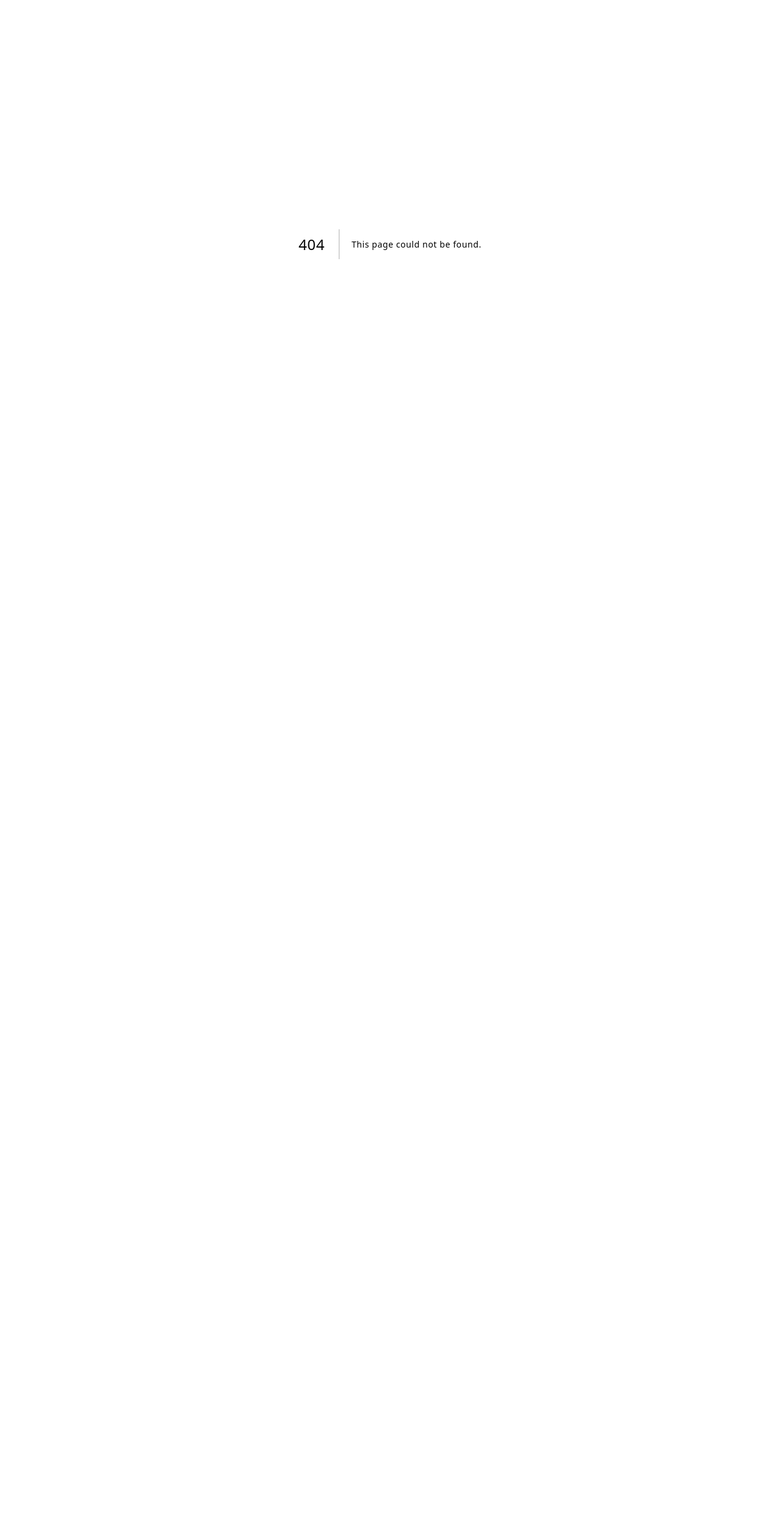
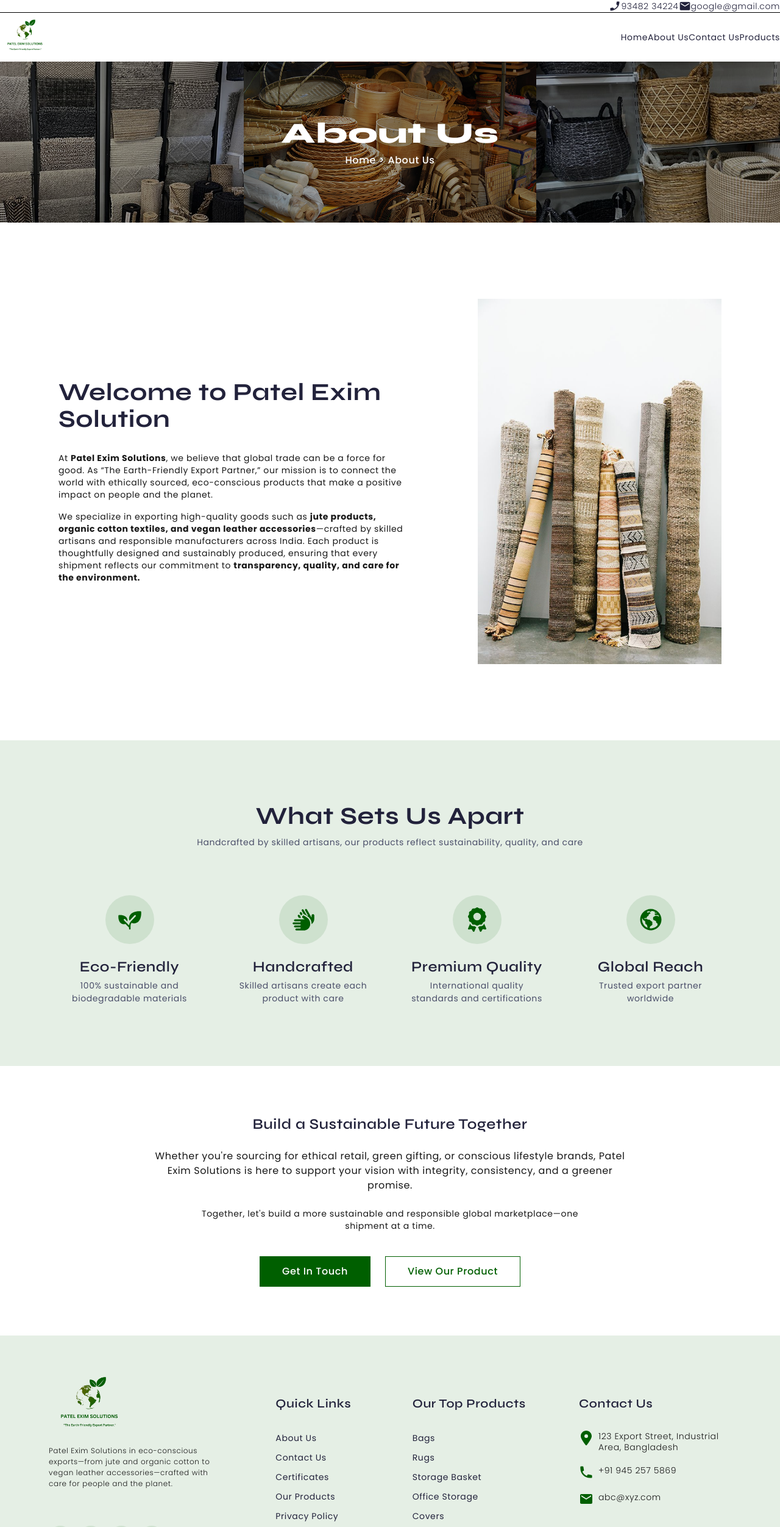
Before and after one commit to Patel-Exim-Solution/patel_exim_solution, a Next.js app in the folder patel-exim-solution/: page /about in a window 1280 px wide. Before the commit this address had no page. Shown: the top 2504 px of the page at 61% size. Before the commit the page ends 800 px from the top, so only its background shows below. Built offline with nearby package versions, Linux system fonts and the light colour scheme.

Commit message:
About US page Completed

```diff
--- /dev/null
+++ b/patel-exim-solution/src/app/about/page.js
@@ -0,0 +1,29 @@
+import AboutUsInfoDetails from "@/components/AboutUsInfoDetails";
+import Button from "@/components/Button";
+import ChooseUs from "@/components/ChooseUsSection";
+import HeaderPageTitle from "@/components/HeaderPageTitle";
+
+export default function About(){
+    return (
+        <div className="about-page-container">
+            <HeaderPageTitle title={'About Us'} parentPage={'Home'} />
+            <AboutUsInfoDetails imgPath="/images/products/curtains_list.png" />
+            <ChooseUs headerTitle="What Sets Us Apart" />
+            <div className="section-container">
+                <h3 className="title primary-text">
+                Build a Sustainable Future Together
+                </h3>
+                <p className="main-desc">
+                Whether you're sourcing for ethical retail, green gifting, or conscious lifestyle brands, Patel Exim Solutions is here to support your vision with integrity, consistency, and a greener promise.
+                </p>
+                <p className="sub-desc">
+                Together, let's build a more sustainable and responsible global marketplace—one shipment at a time.
+                </p>
+                <div className="action-btn-group">
+                <Button label="Get In Touch"  btnClassName="get-in-touch-action-btn primary" />
+                <Button label="View Our Product"  btnClassName="view-product-action-btn secondary" />
+                </div>
+            </div>
+        </div>
+    )
+}
--- a/patel-exim-solution/src/app/globals.scss
+++ b/patel-exim-solution/src/app/globals.scss
@@ -24,6 +24,8 @@
 //     --foreground: #0a0a0a;
 //   }
 // }
+
+// common design ---------------------------
 .primary-text{
   font-family: var(--font-syne);
   color: var(--primary-text-color);
@@ -84,8 +86,10 @@
    color: var(--secondary-text-color);
    margin-top: 8px;
   }
+  // common design ---------------------------
+
+  // home page desing
 .navbar-container{
-
   .top-navbar{
     border-bottom: 1px solid black;
   }
@@ -453,3 +457,98 @@
     font-weight: 600;
   }
 }
+
+// Header title design{
+  .header-page-title-container{
+    width: 100%;
+    height: 264px;
+    background-image: url('../../public/images/header_image.png');
+    background-size: cover;
+    background-position: center;
+    background-repeat: no-repeat;
+    position: relative;
+    display: flex;
+    align-items: center;
+    justify-content: center;
+    &::before{
+      content: '';
+      position: absolute;
+      top: 0;
+      left: 0;
+      width: 100%;
+      height: 100%;
+      background-color: rgba(0,0,0,.4);
+    }
+    .title-details-box{
+      z-index: 2;
+      position: relative;
+      text-align: center;
+      .page-title{
+        font-family: var(--font-syne);
+        font-size: 48px;
+        line-height: 54px;
+        font-weight: 800;
+        color: #ffffff;
+      }
+      .page-breadcrume-detail{
+        color: #ffffff;
+        font-size: 16px;
+        line-height: 22px;
+        font-weight: 500;
+        margin-top: 6px;
+      }
+    }
+  }
+
+// about us page design
+.about-page-container{
+  .about-us-info-details-section{
+    .details-section{
+      .about-us-desc{
+        margin-top: 32px;
+        .desc{
+          &:first-child{
+            margin-top: 0px;
+          }
+        }
+      }
+    }
+  }
+  .choose-us-section{
+    background-color: var(--primary-op-10);
+  }
+  .section-container{
+    padding: 80px 96px;
+    text-align: center;
+    display: flex;
+    flex-direction: column;
+    justify-content: center;
+    align-items: center;
+      .title{
+        font-size: 24px;
+        font-weight: 600;
+        line-height: 32px;
+      }
+      .main-desc{
+        margin-top: 24px;
+        font-size: 16px;
+        line-height: 24px;
+        font-weight: normal;
+        max-width: 775px;
+      }
+      .sub-desc{
+        margin-top: 24px;
+        font-size: 14px;
+        line-height: 20px;
+        font-weight: normal;
+        max-width: 680px;
+      }
+
+    .action-btn-group{
+margin-top: 40px;
+display: flex;
+align-items: center;
+gap: 24px;
+    }
+  }
+}
--- a/patel-exim-solution/src/app/layout.js
+++ b/patel-exim-solution/src/app/layout.js
@@ -1,5 +1,7 @@
 import { Poppins, Syne } from "next/font/google";
 import "./globals.scss";
+import Navbar from "@/components/Navbar";
+import Footer from "@/components/Footer";
 
 const poppins = Poppins({
   variable: "--font-poppins",
@@ -10,7 +12,7 @@
 const syne = Syne({
   variable: "--font-syne",
   subsets: ["latin"],
-  weight:['400','500','600','700']
+  weight:['400','500','600','700','800']
 });
 
 export const metadata = {
@@ -24,7 +26,9 @@
       <body
         className={`${poppins.variable} ${syne.variable} antialiased`}
       >
+        <Navbar />
         {children}
+        <Footer />
       </body>
     </html>
   );
--- a/patel-exim-solution/src/app/page.js
+++ b/patel-exim-solution/src/app/page.js
@@ -1,23 +1,19 @@
 import AboutUsInfoDetails from "@/components/AboutUsInfoDetails";
 import ChooseUs from "@/components/ChooseUsSection";
 import ContactUsForm from "@/components/ContactUsForm";
-import Footer from "@/components/Footer";
 import HeroSection from "@/components/HeroSection";
-import Navbar from "@/components/Navbar";
 import ProductsSection from "@/components/ProductSection";
 import TestimonialLIst from "@/components/TestimonialList";
 
 export default function Home() {
   return (
-    <>
-    <Navbar />
+    <div className="home-page-container">
     <HeroSection />
-    <AboutUsInfoDetails />
+    <AboutUsInfoDetails isFrom="home" />
     <ProductsSection />
-    <ChooseUs />
+    <ChooseUs headerTitle="Why Choose Patel Exim Solution" />
     <TestimonialLIst />
     <ContactUsForm />
-    <Footer />
-    </>
+    </div>
   );
 }
--- a/patel-exim-solution/src/components/AboutUsInfoDetails.js
+++ b/patel-exim-solution/src/components/AboutUsInfoDetails.js
@@ -2,18 +2,28 @@
 import { GoArrowRight } from "react-icons/go";
 import Button from "./Button";
 
-export default function AboutUsInfoDetails() {
+export default function AboutUsInfoDetails(props) {
+    const { isFrom, imgPath = '' } = props || {};
     return (
         <div className="about-us-info-details-section flex items-center">
             <div className="details-section">
-                <p className="header-label secondary-text-color">About Us</p>
+                {isFrom === 'home' ? <p className="header-label secondary-text-color">About Us</p> : null}
                 <h2 className="title primary-text">Welcome to Patel Exim Solution</h2>
-                <p className="desc">At Patel Exim Solutions, we are your trusted gateway to sustainable global trade. As "The Earth-Friendly Export Partner", we proudly export eco-conscious products such as <strong>jute goods, organic cotton textiles, and innovative vegan leather accessories</strong>—all crafted with care for both people and the planet.</p>
-           <Button label="Explore More" isIconDisplay btnClassName="about-action-btn secondary" />
+                {isFrom === "home" ? <p className="desc">At Patel Exim Solutions, we are your trusted gateway to sustainable global trade. As "The Earth-Friendly Export Partner", we proudly export eco-conscious products such as <strong>jute goods, organic cotton textiles, and innovative vegan leather accessories</strong>—all crafted with care for both people and the planet.</p> : (
+                    <div className="about-us-desc">
+                        <p className="desc">
+                            At <strong>Patel Exim Solutions</strong>, we believe that global trade can be a force for good. As “The Earth-Friendly Export Partner,” our mission is to connect the world with ethically sourced, eco-conscious products that make a positive impact on people and the planet.
+                        </p>
+                        <p className="desc">
+                            We specialize in exporting high-quality goods such as <strong>jute products, organic cotton textiles, and vegan leather accessories</strong>—crafted by skilled artisans and responsible manufacturers across India. Each product is thoughtfully designed and sustainably produced, ensuring that every shipment reflects our commitment to <strong>transparency, quality, and care for the environment.</strong>
+                        </p>
+                    </div>
+                )}
+                {isFrom === "home" ? <Button label="Explore More" isIconDisplay btnClassName="about-action-btn secondary" /> : null}
             </div>
             <div className="img-section">
 
-            <Image className="about-info-img" src={'/images/About_us_info.png'} alt="Rolled Carpets" width={470} height={560} />
+                <Image className="about-info-img" src={imgPath || '/images/About_us_info.png'} alt="Rolled Carpets" width={470} height={560} />
             </div>
         </div>
     )
--- a/patel-exim-solution/src/components/ChooseUsSection.js
+++ b/patel-exim-solution/src/components/ChooseUsSection.js
@@ -1,10 +1,11 @@
 "use client";
 import { whyChoose } from "@/app/json_config";
 
-export default function ChooseUs() {
+export default function ChooseUs(props) {
+  const {headerTitle} = props || {};
   return (
-    <section className={'choose-us-section'}>
-      <h2 className={'section-title'}>Why Choose Patel Exim Solution</h2>
+    <section className={`choose-us-section`}>
+      <h2 className={'section-title'}>{headerTitle}</h2>
       <p className={'section-subtitle'}>Handcrafted by skilled artisans, our products reflect sustainability, quality, and care
       </p>
 
--- /dev/null
+++ b/patel-exim-solution/src/components/HeaderPageTitle.js
@@ -0,0 +1,17 @@
+import Link from "next/link";
+
+export default function HeaderPageTitle(props){
+    const {title, parentPage} = props || {};
+    return (
+        <div className="header-page-title-container">
+            <div className="title-details-box">
+            <h1 className="page-title">{title}</h1>
+            <p className="page-breadcrume-detail">
+
+            <Link href={`/${parentPage?.toLowerCase() === 'home' ? '' : parentPage}`}>{parentPage}</Link>
+             {` > ${title}`}
+                </p>
+            </div>
+        </div>
+    )
+}
```
Also changed, not shown: patel-exim-solution/public/images/header_image.png (added), patel-exim-solution/public/images/products/curtains_list.png (added).
